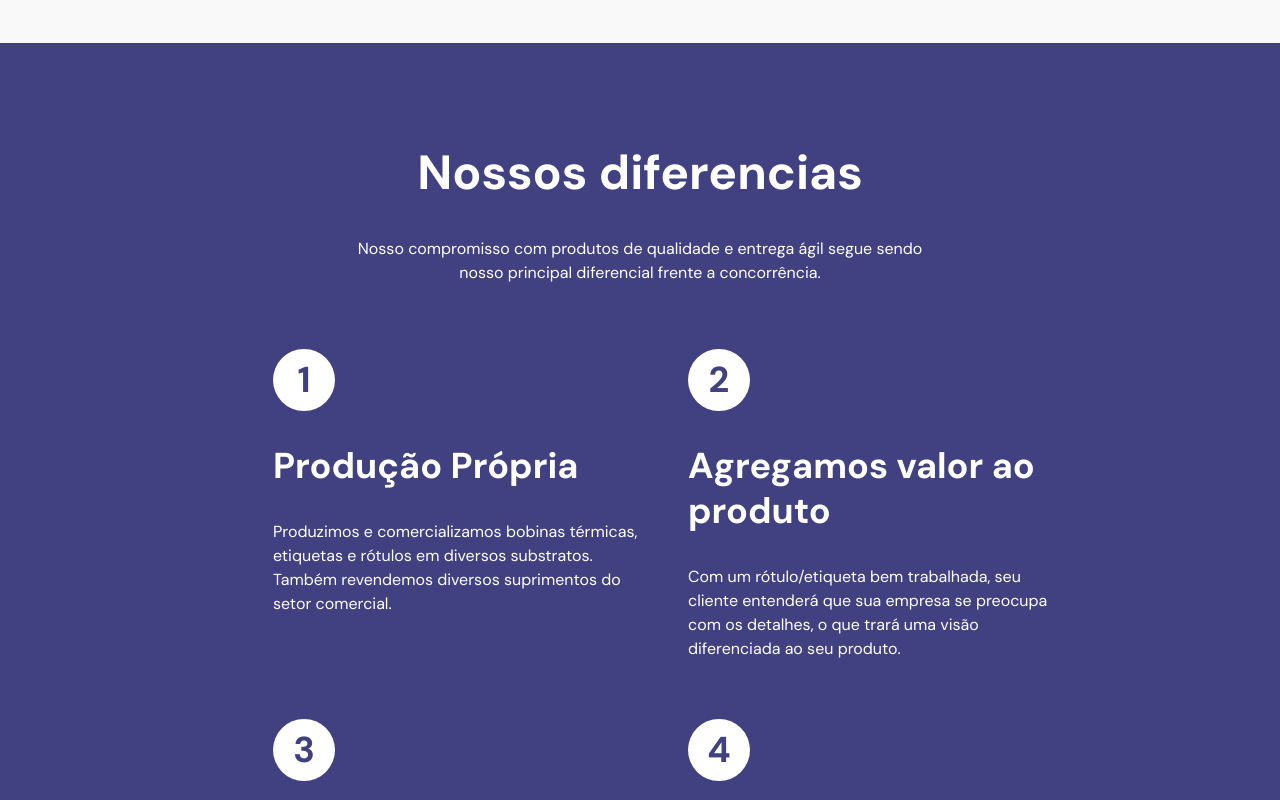
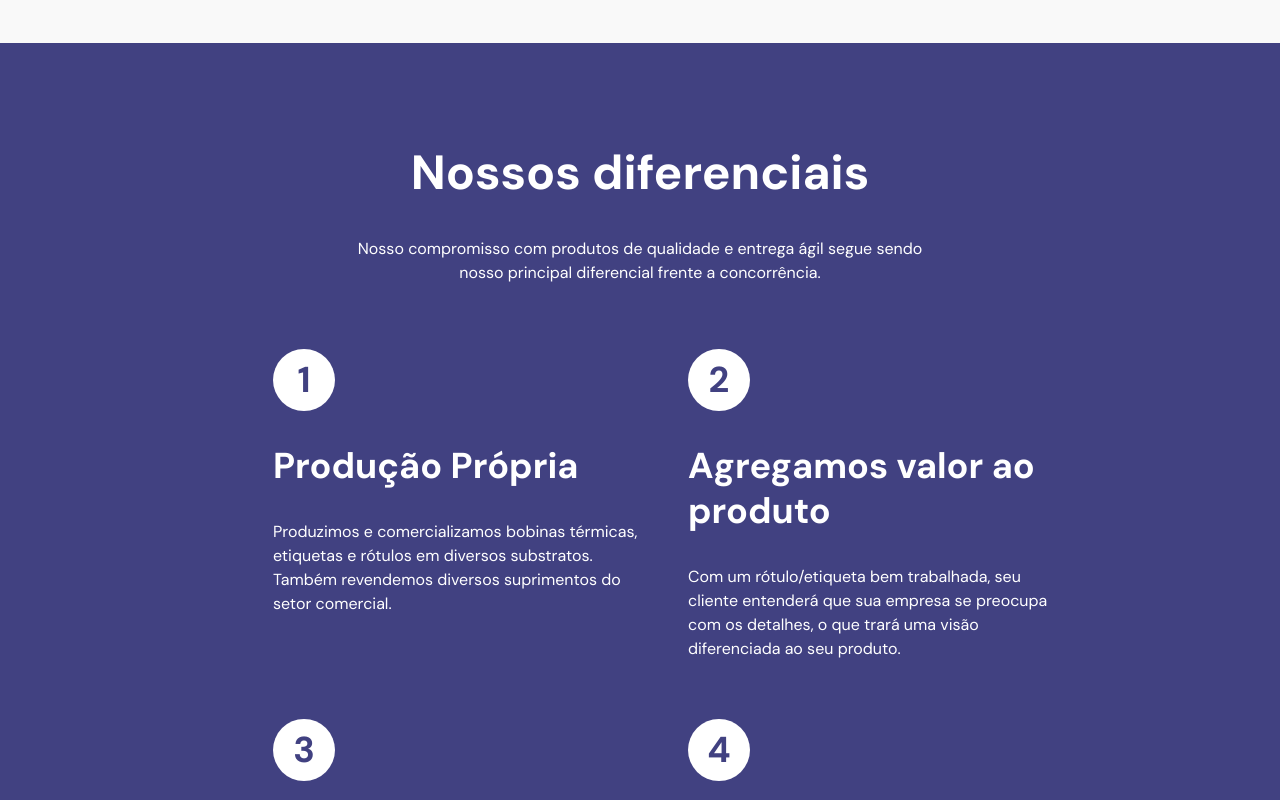
Before and after one commit to Jozimarjo/collormaq, a Next.js app: page /quem_somos in a window 1280 px wide. Shown: the part 1820-2620 px from the top of the page. Built offline with nearby package versions, Linux system fonts and the light colour scheme.

Commit message:
finish quem_somos page

```diff
--- a/src/components/EntreContato/index.tsx
+++ b/src/components/EntreContato/index.tsx
@@ -3,10 +3,10 @@ import { Box, Button, Flex, Text } from "@chakra-ui/react";
 export function EntreContato() {
     return (
         <Box w='100%' height='440px'
-        backgroundImage='linear-gradient(0deg, rgb(33 52 114 / 72%) 0%, rgb(33 52 114 / 26%) 100%),url(/images/footer.svg)'
-        backgroundRepeat='no-repeat'>
+            backgroundImage='linear-gradient(0deg, rgb(33 52 114 / 72%) 0%, rgb(33 52 114 / 26%) 100%),url(/images/footer.svg)'
+            backgroundRepeat='no-repeat'>
             <Flex direction='column' justify="center" alignItems="center" height="100%">
-                <Text fontSize="60" fontWeight="bold">Entre em Contato</Text>
+                <Text mb='8' fontSize={{ base: '28', md: "60" }} fontWeight="bold">Entre em Contato</Text>
                 <Button width='12.5em' bg='#047a43' variant='solid'>
                     <Text fontWeight='bold'>Peça um orçamento</Text>
                 </Button>
--- a/src/pages/quem_somos/FiveSection.tsx
+++ b/src/pages/quem_somos/FiveSection.tsx
@@ -3,7 +3,7 @@ import { Box, Flex, Image, Text } from "@chakra-ui/react";
 export default function FiveSection() {
     return (
         <Box w='100%' mb='230px'>
-            <Flex w='100%' direction='column' align={{ base: 'flex-start', sm: 'center' }}>
+            <Flex w='100%' direction='column' align={{ base: 'flex-start', sm: 'center' }} px='8'>
                 <Text my='8' fontWeight='bold' fontSize={{ base: '28', sm: '48' }} color='#414181'>
                     Produtos que desenvolvemos
                 </Text>
--- a/src/pages/quem_somos/ThirdSection.tsx
+++ b/src/pages/quem_somos/ThirdSection.tsx
@@ -4,7 +4,7 @@ export default function ThirdSection() {
     return (
         <Box display='flex' p='30px' flexDirection='column' justifyContent='space-around' alignItems={{ base: 'flex-start', sm: 'center' }} background='#414181' w='100%'>
             <Flex ml={{ base: '0', sm: '0' }} maxWidth='586px' direction='column' align={{ base: 'flex-start', sm: 'center' }} justify='center' width='100%' my='16' >
-                <Text fontSize={{ base: '28px', sm: '48px' }} mb='28px' textAlign={{ base: 'left', sm: 'center' }} fontWeight='bold'>Nossos diferencias</Text>
+                <Text fontSize={{ base: '28px', sm: '48px' }} mb='28px' textAlign={{ base: 'left', sm: 'center' }} fontWeight='bold'>Nossos diferenciais</Text>
                 <Text fontSize='16px' fontWeight='normal' lineHeight='24px' textAlign={{ sm: 'center' }}>Nosso compromisso com produtos de qualidade e entrega ágil segue sendo nosso principal diferencial frente a concorrência.</Text>
             </Flex>
             <HStack flexWrap='wrap' justify="center" spacing={{ base: '0', md: "12" }} rowGap='10' width={{ base: '100%', '2xl': '100%' }}>
```
